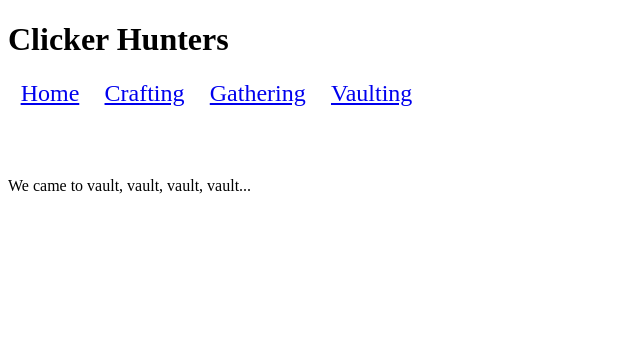
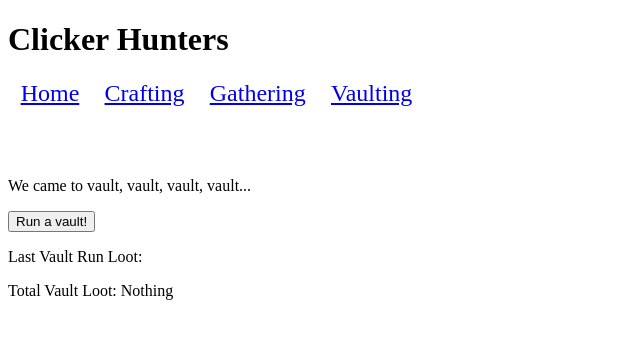
Before and after one commit to JoshWannaPaas/clicker-hunters, a Next.js app: page /world/vaulting in a window 1280 px wide. Shown: the top 338 px of the page, without its empty margins (0-640 px from the left). Built offline with nearby package versions, Linux system fonts and the light colour scheme.

Commit message:
Began Prototype for Vaulting
Only thing not finished is the total vault loot. This is still a proof of concept.

```diff
--- a/src/app/world/vaulting/page.tsx
+++ b/src/app/world/vaulting/page.tsx
@@ -1,7 +1,72 @@
+"use client"
+
+import React from "react";
 export default function Home() {
+
+    const [vaultMessage, setVaultMessage] = React.useState("Run a vault!");
+
+    const vaultTime = 10;
+    const timeInterval = 50;
+    let currentVaultTime:number;
+    let runningVault = false;
+    const runVault = () => {
+        if(!runningVault){
+            currentVaultTime = vaultTime;
+
+            let vaultRun = setInterval(function(){
+                currentVaultTime--;
+                setVaultMessage("Vault Ends In: " + currentVaultTime);
+
+                if(currentVaultTime <= 0){
+                    clearInterval(vaultRun);
+                    generateVaultLoot();
+                }
+            }, timeInterval);
+        }
+    }
+
+
+    const lootList = [
+        "Vault Diamonds", "Larimar", "Carbon", "Knowledge Essence"
+    ]
+    const lootValues = [
+        0, 0, 0, 0
+    ]
+
+    const [vaultLoot, setVaultLoot] = React.useState("");
+    const [totalVaultLoot, setTotalVaultLoot] = React.useState("Nothing");
+
+    const generateVaultLoot = () => {
+        const currentLootValues = [
+            0, 0, 0, 0
+        ]
+
+        for(let i = 0 ; i < lootValues.length; i++){
+            console.log("Loot Value before: " + lootValues[i]);
+            currentLootValues[i] = Math.floor(Math.random() * 100);
+            lootValues[i] += currentLootValues[i];
+            console.log("Loot Value after: " + lootValues[i]);     //???? im just going to sleep
+        }
+
+        let loot = "";
+        for(let i = 0; i < lootList.length; i++)
+            loot += lootList[i] + ": " + currentLootValues[i] + ", ";
+        setVaultLoot(loot);
+
+        let totalLoot = "";
+        for(let i = 0; i < lootList.length; i++)
+            totalLoot += lootList[i] + ": " + lootValues[i] + ", ";
+        setTotalVaultLoot(totalLoot);
+    }
+
+
+
     return (
       <main>
         <p>We came to vault, vault, vault, vault...</p>
+        <button onClick={runVault}>{vaultMessage}</button>
+        <p>Last Vault Run Loot: {vaultLoot}</p>
+        <p>Total Vault Loot: {totalVaultLoot}</p>
       </main>
     )
   }
```
